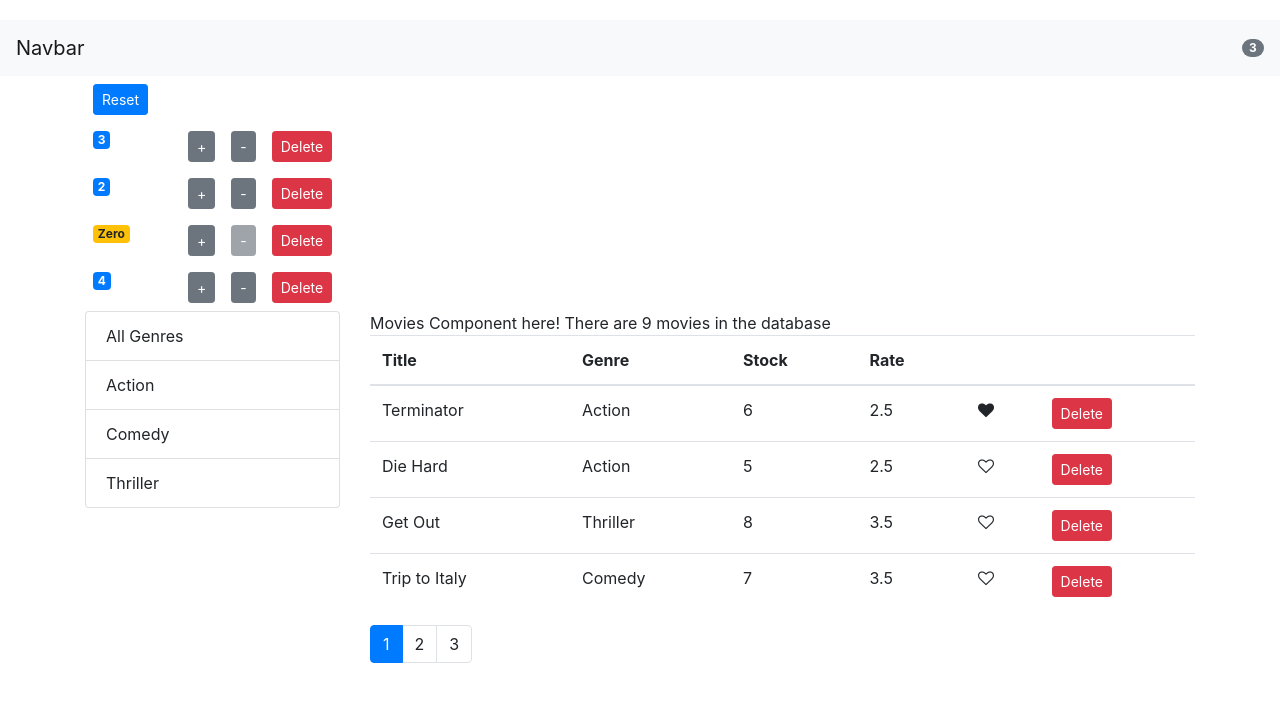
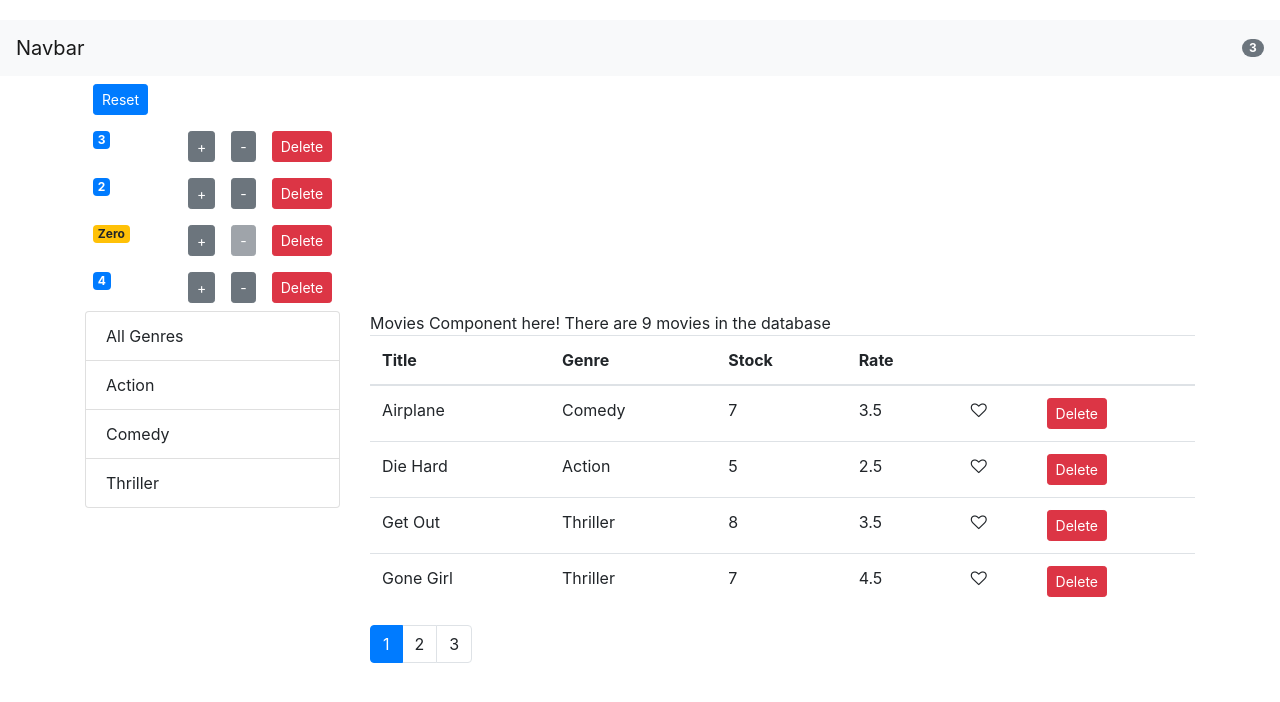
Before and after one commit to arkadi81/react-tutorial, a React (Create React App) app in the folder frontend/: page / in a window 1280 px wide. Shown: the top 702 px of the page. Built offline with nearby package versions, Linux system fonts and the light colour scheme.

Commit message:
finished initial sort implementation using lodash sortBy

```diff
--- a/frontend/src/components/movies.jsx
+++ b/frontend/src/components/movies.jsx
@@ -6,6 +6,7 @@ import { paginate } from "../utils/paginate"; // remember, named exports
 import ListGroup from "./common/listGroup";
 import { getGenres } from "../services/fakeGenreService";
 import MoviesTable from "./moviesTable";
+import _ from "lodash"; // to implement sorting
 
 class Movies extends Component {
   state = {
@@ -13,13 +14,18 @@ class Movies extends Component {
     genres: [],
     pageSize: 4,
     currentPage: 1,
-    selectedGenre: ""
+    selectedGenre: "",
+    sortColumn: {}
   };
 
   componentDidMount() {
     //best place to refresh state
-    const genres = [{ name: "All Genres" }, ...getGenres()]; // spread and add all genres component. no _id needed for this one
-    this.setState({ movies: getMovies(), genres });
+    const genres = [{ name: "All Genres", _id: 0 }, ...getGenres()]; // spread and add all genres component. ive added a falsy 0 id so that each item in the list has an id!
+    this.setState({
+      movies: getMovies(),
+      genres,
+      sortColumn: { path: "title", order: "asc" }
+    });
   }
 
   handleDelete = _id => {
@@ -50,6 +56,21 @@ class Movies extends Component {
     this.setState({ selectedGenre: genre, currentPage: 1 });
   };
 
+  handleSort = path => {
+    // console.log(path);
+    //algorithm - compare the path with original path - if same, flip sort order. if different, set new path ascending
+    const sortColumn = { ...this.state.sortColumn };
+    if (sortColumn.path === path) {
+      // change sort order
+      sortColumn.order = sortColumn.order === "asc" ? "desc" : "asc";
+    } else {
+      sortColumn.path = path;
+      sortColumn.order = "asc";
+    }
+
+    this.setState({ sortColumn }); // temp for path to property we're sortig by and order, to be toggled later.
+  };
+
   render() {
     // demonstration of object destructuring. get length out of this.state.movies, rename it to count
     const { length: count } = this.state.movies;
@@ -58,7 +79,8 @@ class Movies extends Component {
       pageSize,
       currentPage,
       genres,
-      selectedGenre
+      selectedGenre,
+      sortColumn
     } = this.state;
     if (count == 0) return <div>No movies in database!</div>;
 
@@ -69,7 +91,13 @@ class Movies extends Component {
         ? allMovies.filter(movie => movie.genre._id === selectedGenre._id)
         : allMovies;
 
-    const movies = paginate(filteredMovies, currentPage, pageSize);
+    const sortedMovies = _.orderBy(
+      filteredMovies,
+      [sortColumn.path],
+      [sortColumn.order]
+    );
+
+    const movies = paginate(sortedMovies, currentPage, pageSize);
 
     return (
       <React.Fragment>
@@ -92,6 +120,7 @@ class Movies extends Component {
               movies={movies}
               onLike={this.handleLike}
               onDelete={this.handleDelete}
+              onSort={this.handleSort}
             />
             <Pagination
               itemsCount={filteredMovies.length}
--- a/frontend/src/components/moviesTable.jsx
+++ b/frontend/src/components/moviesTable.jsx
@@ -2,15 +2,23 @@ import React, { Component } from "react";
 import Like from "./common/like";
 
 const MoviesTable = props => {
-  const { movies, onDelete, onLike } = props; // note, no this.
+  const { movies, onDelete, onLike, onSort } = props; // note, no this.
   return (
     <table className="table">
       <thead>
         <tr>
-          <th scope="col">Title</th>
-          <th scope="col">Genre</th>
-          <th scope="col">Stock</th>
-          <th scope="col">Rate</th>
+          <th onClick={() => onSort("title")} scope="col">
+            Title
+          </th>
+          <th onClick={() => onSort("genre.name")} scope="col">
+            Genre
+          </th>
+          <th onClick={() => onSort("numberInStock")} scope="col">
+            Stock
+          </th>
+          <th onClick={() => onSort("dailyRentalRate")} scope="col">
+            Rate
+          </th>
           <th scope="col"></th>
           <th scope="col"></th>
         </tr>
```
Also changed, not shown: 1 other file (tests, documents, lock files or other folders).
